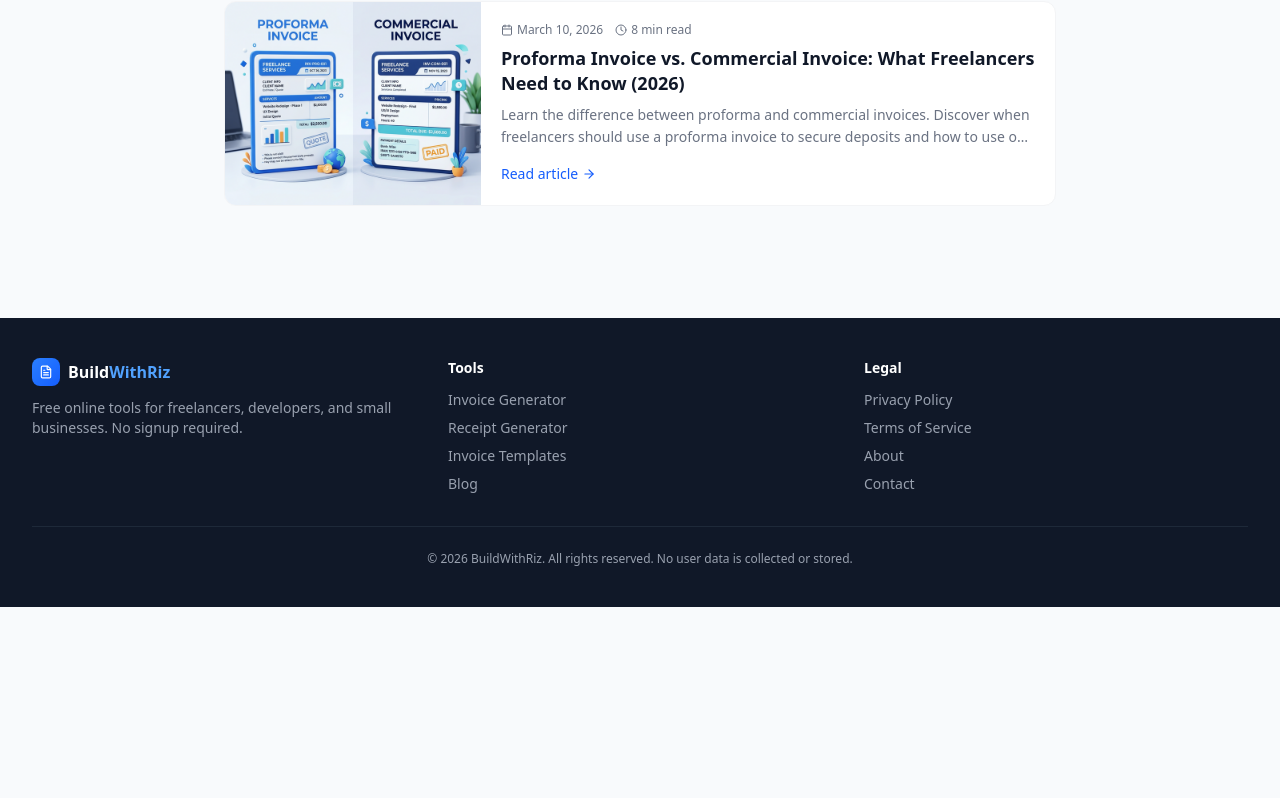
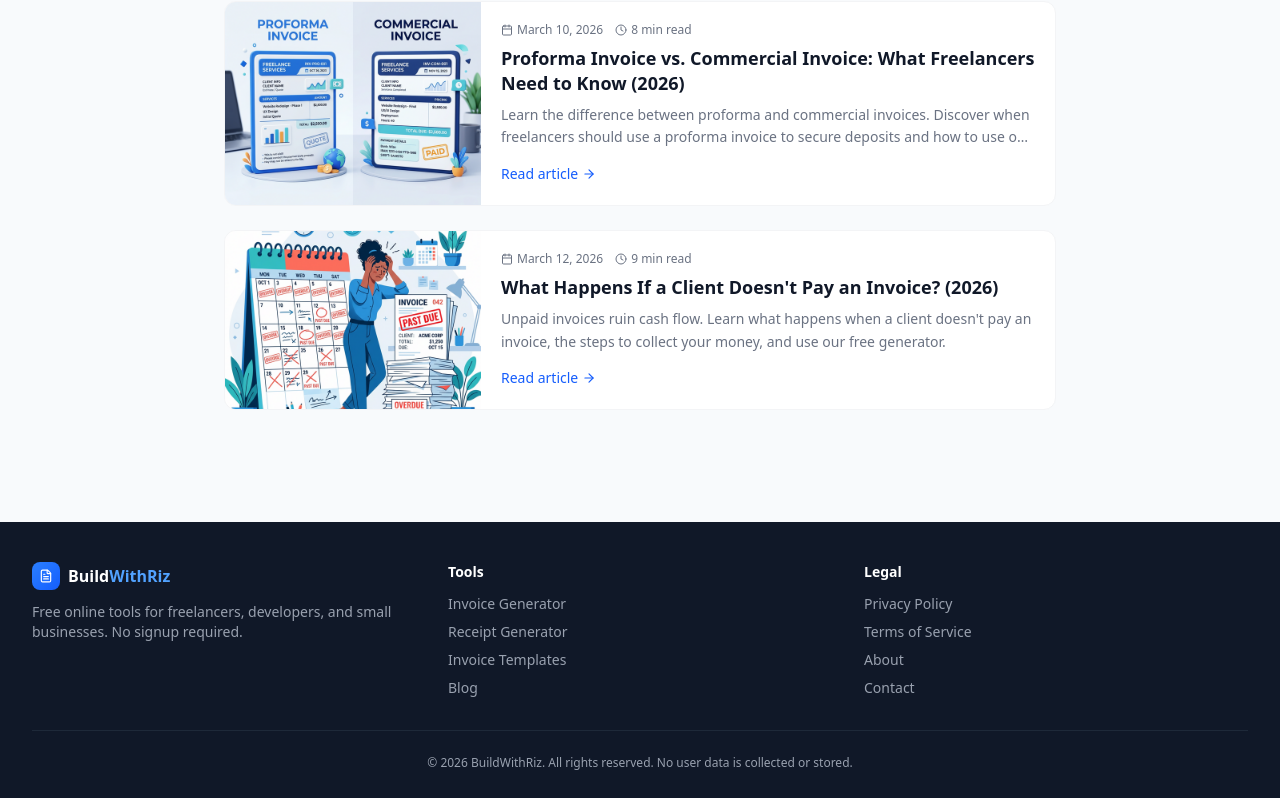
Before and after one commit to rshoaib/buildwithriz, a Next.js app: page /blog in a window 1280 px wide. Shown: the part 919-1717 px from the top of the page. Before the commit the page ends 1526 px from the top, so only its background shows below. Built offline with nearby package versions, Linux system fonts and the light colour scheme; no server answers.

Commit message:
content: add article on unpaid invoices

```diff
--- a/src/data/articles.ts
+++ b/src/data/articles.ts
@@ -604,4 +604,102 @@ Our **[free invoice generator](/)** lets you create both. Just change the docume
 **[Create Your First Invoice Now →](/)**
         `,
     },
+    {
+        slug: 'what-happens-if-client-doesnt-pay-invoice',
+        title: "What Happens If a Client Doesn't Pay an Invoice? (2026)",
+        description:
+            "Unpaid invoices ruin cash flow. Learn what happens when a client doesn't pay an invoice, the steps to collect your money, and use our free generator.",
+        date: '2026-03-12',
+        readTime: '9 min read',
+        keywords: [
+            "what happens if a client doesn't pay an invoice",
+            'unpaid freelance invoice',
+            'client not paying invoice',
+            'freelance debt collection',
+            'late payment fees',
+        ],
+        heroImage: '/images/blog/what-happens-unpaid-invoice-hero.png',
+        icon: FileText,
+        content: `
+## The Reality of Unpaid Invoices
+
+Every freelancer's worst nightmare is delivering amazing work and then facing radio silence on payday. An unpaid invoice does more than just frustrate you—it actively damages your business.
+
+When a client doesn't pay an invoice, it disrupts your cash flow, strains your ability to pay your own bills, and forces you to waste unbilled hours playing debt collector. But you are not powerless. Knowing exactly how to handle an overdue invoice is a crucial skill for any independent professional.
+
+---
+
+## 5 Steps to Take When a Client Doesn't Pay
+
+If your invoice is officially past due, do not panic. Follow this systematic escalation process to recover your funds without immediately burning the client relationship.
+
+### 1. Day 1: The Friendly Reminder
+Most late payments are genuine oversights. The client might have missed your email or forgotten to forward it to their accounting department.
+
+On the exact day the invoice becomes overdue, send a polite, brief email:
+> *"Hi [Name], I'm checking in on Invoice #001 for [Project Name]. It was due today. Could you please confirm if this has been processed? I've attached another copy for your convenience. Thanks!"*
+
+**Action:** Attach the original PDF invoice again so they don't have to search their inbox.
+
+### 2. Day 15: The Direct Follow-Up & Late Fees
+If two weeks have passed with no payment, it's time to escalate. Your tone should shift from "friendly reminder" to "firm request."
+
+If your initial contract and invoice stated a late fee (typically 1.5% to 2% per month), now is the time to apply it.
+> *"Hi [Name], Invoice #001 is now 15 days past due. As per our agreement, a 1.5% late fee has been added to the balance. Please find the updated invoice attached. Please process this payment immediately to avoid further fees."*
+
+**Action:** Stop any ongoing work for this client until the balance is cleared.
+
+### 3. Day 30: The Phone Call
+Emails can be ignored; phone calls are harder to dodge. If an invoice is 30 days overdue, pick up the phone.
+
+Speak directly to the client or their accounts payable department. Be polite but direct: *"I am calling regarding an unpaid balance of $X from last month. What is the status of this payment?"* This often uncovers hidden issues, like a forgotten approval process or temporary cash flow problems on their end.
+
+### 4. Day 60: The Formal Demand Letter
+If communication has completely broken down, send a formal **Letter Before Action** (or Demand Letter).
+
+This letter should detail:
+- The original invoice date and amount
+- A timeline of your previous attempts to collect payment
+- The final deadline for payment (e.g., 7 days)
+- A clear statement that failure to pay will result in legal action or being sent to collections.
+
+*(Note: Having a lawyer draft this letter on their firm's letterhead dramatically increases its effectiveness).*
+
+### 5. Day 90+: Legal Action or Collections
+At this stage, the client is actively avoiding payment. You have two main options:
+
+- **Collection Agency:** You can hire a debt collection agency to recover the funds. They will handle the aggressive follow-ups, but they will take a percentage (often 20% to 50%) of the recovered amount.
+- **Small Claims Court:** For amounts under your local small claims limit (usually $5,000 to $10,000), you can file a lawsuit without a lawyer. You will need your contract, your invoice, and a record of all your communication.
+
+---
+
+## Can You Charge Late Fees?
+
+Yes, but only if you established this rule *before* the work began.
+
+You cannot legally pull a late fee out of thin air if it wasn't mentioned in your contract or on your original invoice. This is why having **clear payment terms** is essential.
+
+Standard late fees are usually **1.5% to 2% per month** on the overdue balance. Ensure your initial invoice explicitly states: *"A 1.5% monthly late fee applies to all balances overdue by more than 15 days."*
+
+---
+
+## Prevent Unpaid Invoices Before They Happen
+
+The best way to handle an unpaid invoice is to prevent it from happening in the first place. You can dramatically reduce late payments by using these three strategies:
+
+1. **Ask for an Upfront Deposit:** Never start a project over $500 without securing a 25% to 50% deposit via a [proforma invoice](/blog/proforma-invoice-vs-commercial-invoice).
+2. **Use Net 15 Terms:** Instead of giving clients 30 days to pay, use Net 15 to enforce a tighter payment window. Read our guide on [invoice payment terms](/blog/invoice-payment-terms-explained) to learn more.
+3. **Send Professional, Clear Invoices:** Vague invoices get delayed by accounting departments. Professional, itemized invoices get processed immediately.
+
+## Create Invoices That Get Paid Fast
+
+Do not let amateur invoices cost you money. Our **[free invoice generator](/)** makes it incredibly easy to set clear payment terms, automatically calculate totals, and add late fee clauses to your notes—all in a beautifully formatted PDF.
+
+- No signup required
+- Stores no data on our servers
+- 100% free forever
+
+**[Create Your Professional Invoice Now →](/)**
+        `,
+    },
 ];
```
Also changed, not shown: public/images/blog/what-happens-unpaid-invoice-hero.png (added).
